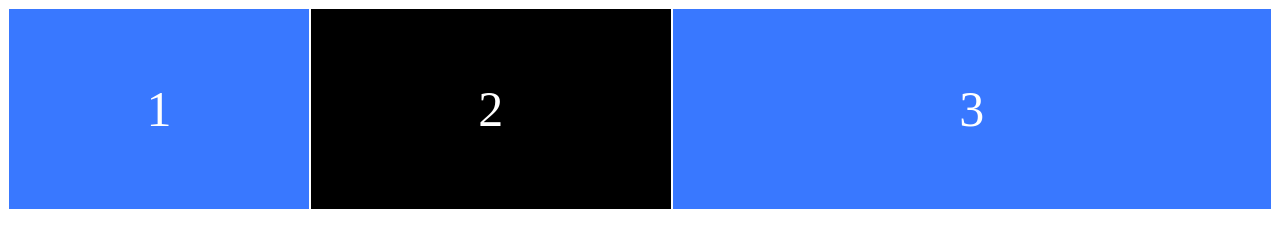
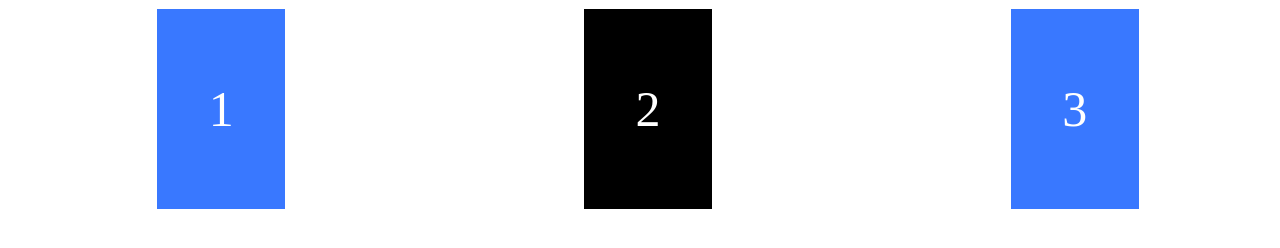
Before and after one commit to guswn2521/SCSS-Layout-Masterclass, a plain HTML site: page index.html in a window 1280 px wide. Drawn offline with Linux system fonts and the light colour scheme.

Commit message:
#1.7 flex-basis
1. child에게 적용되는 property
2. grow나 shrink되기 전의 element에 처음 크기를 주는 것.
3. main-axis에 작용한다. -> row방향일 때는 width, column방향일 대는 height에 적용된다.
4. width나 height로 대체할 수 있다.

```diff
--- a/style.css
+++ b/style.css
@@ -2,13 +2,15 @@
     display: flex;
     justify-content:space-around;
     height: 100vh;
+    width:100vw;
     /* flex-wrap:wrap; */
     align-content: center;
 }
 .child{
     background-color: rgb(57, 120, 255);
     color: white;
-    width: 300px;
+    /* width: 300px; */
+    flex-basis: 10%;
     height: 200px;
     font-size:50px;
     display: flex;
@@ -18,8 +20,5 @@
 }
 .child:nth-child(2){
     background-color: black;
-    flex-grow:2;
+    /* flex-grow:2; */
 }
-.child:nth-child(3){
-    flex-grow:10
-}
```
